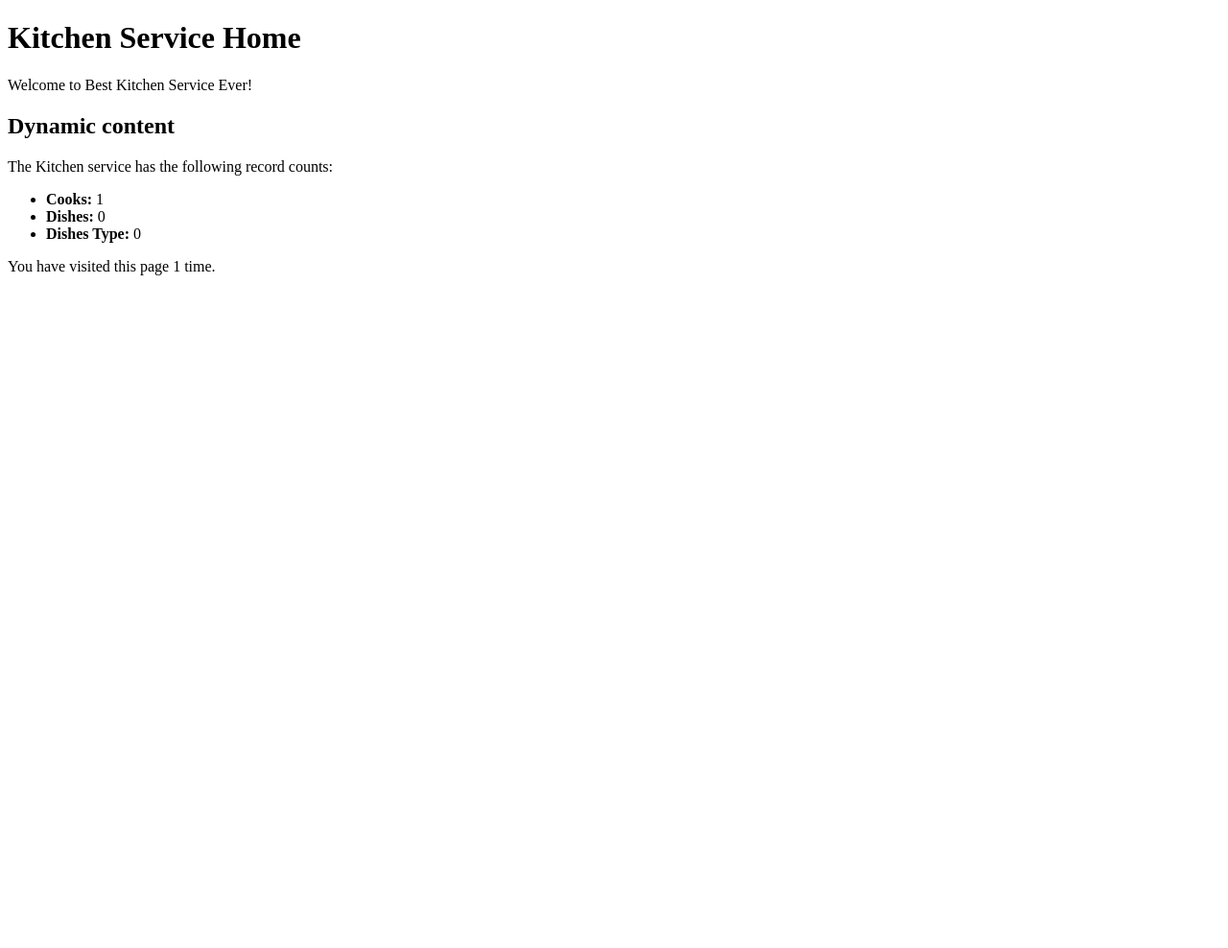
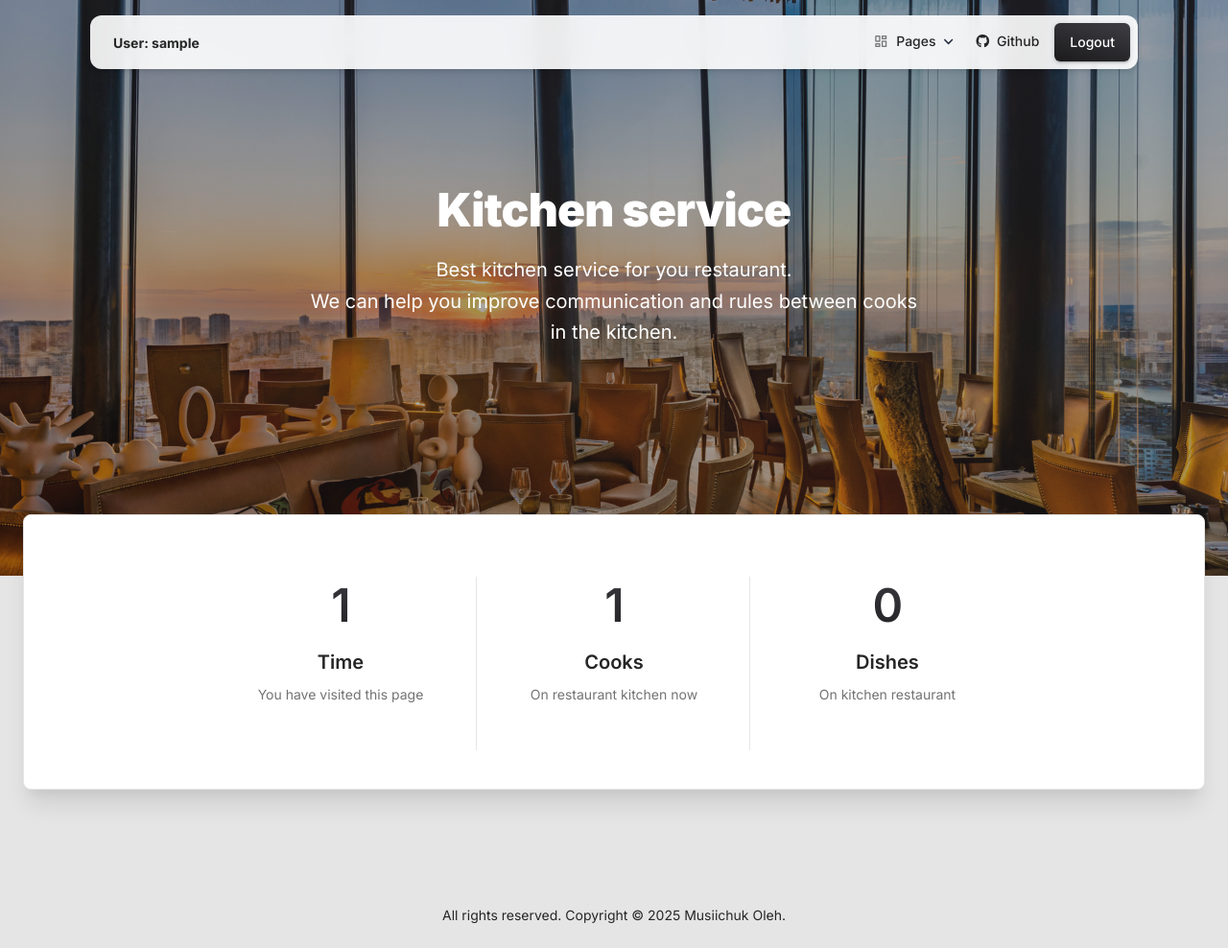
Before and after one commit to oleg-gj/Service-for-the-restaurant-kitchen, a Django app: page / in a window 1280 px wide. Shown: the whole page at 96% size. Before the commit the page ends 287 px from the top, so only its background shows below. Run offline with Django 5.2, Linux system fonts and the light colour scheme; the visitor is signed in with stand-in values (Sample User, id 1); data comes from the database, SQL or seed files in the repository; data that the repository does not hold is empty; some libraries are stand-ins or nearby versions.

Commit message:
Improved template view

```diff
--- a/templates/kitchen/index.html
+++ b/templates/kitchen/index.html
@@ -1,23 +1,35 @@
-<!DOCTYPE html>
-<html lang="en">
-<head>
-  <meta charset="UTF-8">
-  <title>Home</title>
-</head>
-<body>
+{% extends "base.html" %}
 
-<h1>Kitchen Service Home</h1>
-<p>Welcome to Best Kitchen Service Ever!</p>
-<h2>Dynamic content</h2>
-<p>The Kitchen service has the following record counts:</p>
-<ul>
-  <li><strong>Cooks:</strong> {{ num_cooks }}</li>
-  <li><strong>Dishes:</strong> {{ num_dishes }}</li>
-  <li><strong>Dishes Type:</strong> {{ num_dishes_type }}</li>
-</ul>
-
-<p>You have visited this page
-  {{ num_visits }} time{{ num_visits|pluralize }}.
-</p>
-</body>
-</html>
+{% block content %}
+    <section class="pt-3 pb-4" id="count-stats">
+        <div class="row">
+          <div class="col-lg-9 mx-auto py-3">
+            <div class="row">
+              <div class="col-md-4 position-relative">
+                <div class="p-3 text-center">
+                  <h1 class="text-gradient text-dark"><span id="state1" countTo={{ num_visits }}>0</span></h1>
+                  <h5 class="mt-3">Time{{ num_visits|pluralize }}</h5>
+                  <p class="text-sm font-weight-normal">You have visited this page </p>
+                </div>
+                <hr class="vertical dark">
+              </div>
+              <div class="col-md-4 position-relative">
+                <div class="p-3 text-center">
+                  <h1 class="text-gradient text-dark"> <span id="state2" countTo={{ num_cooks }}>0</span></h1>
+                  <h5 class="mt-3">Cooks</h5>
+                  <p class="text-sm font-weight-normal">On restaurant kitchen now </p>
+                </div>
+                <hr class="vertical dark">
+              </div>
+              <div class="col-md-4">
+                <div class="p-3 text-center">
+                  <h1 class="text-gradient text-dark" id="state3" countTo={{ num_dishes }}>0</h1>
+                  <h5 class="mt-3">Dishes</h5>
+                  <p class="text-sm font-weight-normal">On kitchen restaurant</p>
+                </div>
+              </div>
+            </div>
+          </div>
+        </div>
+    </section>
+{% endblock %}
```
